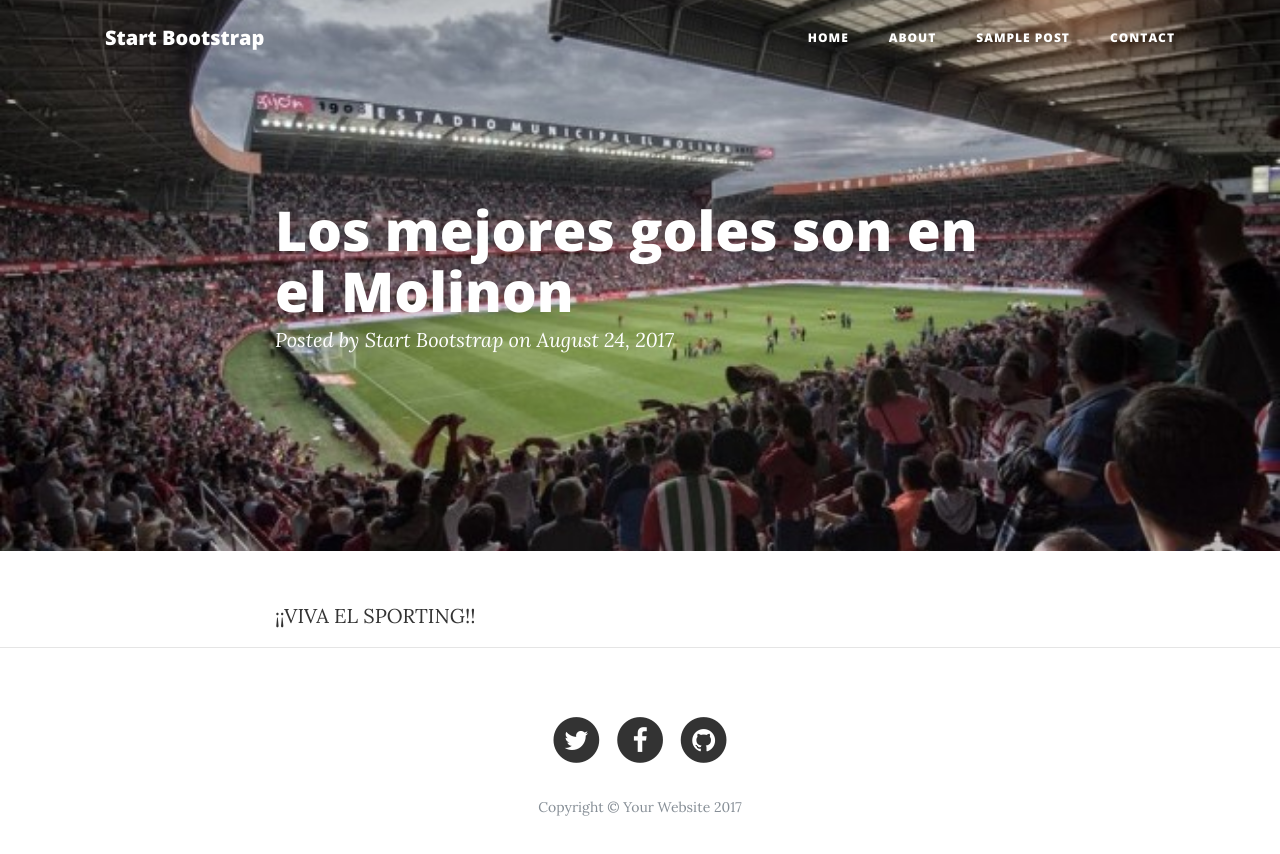
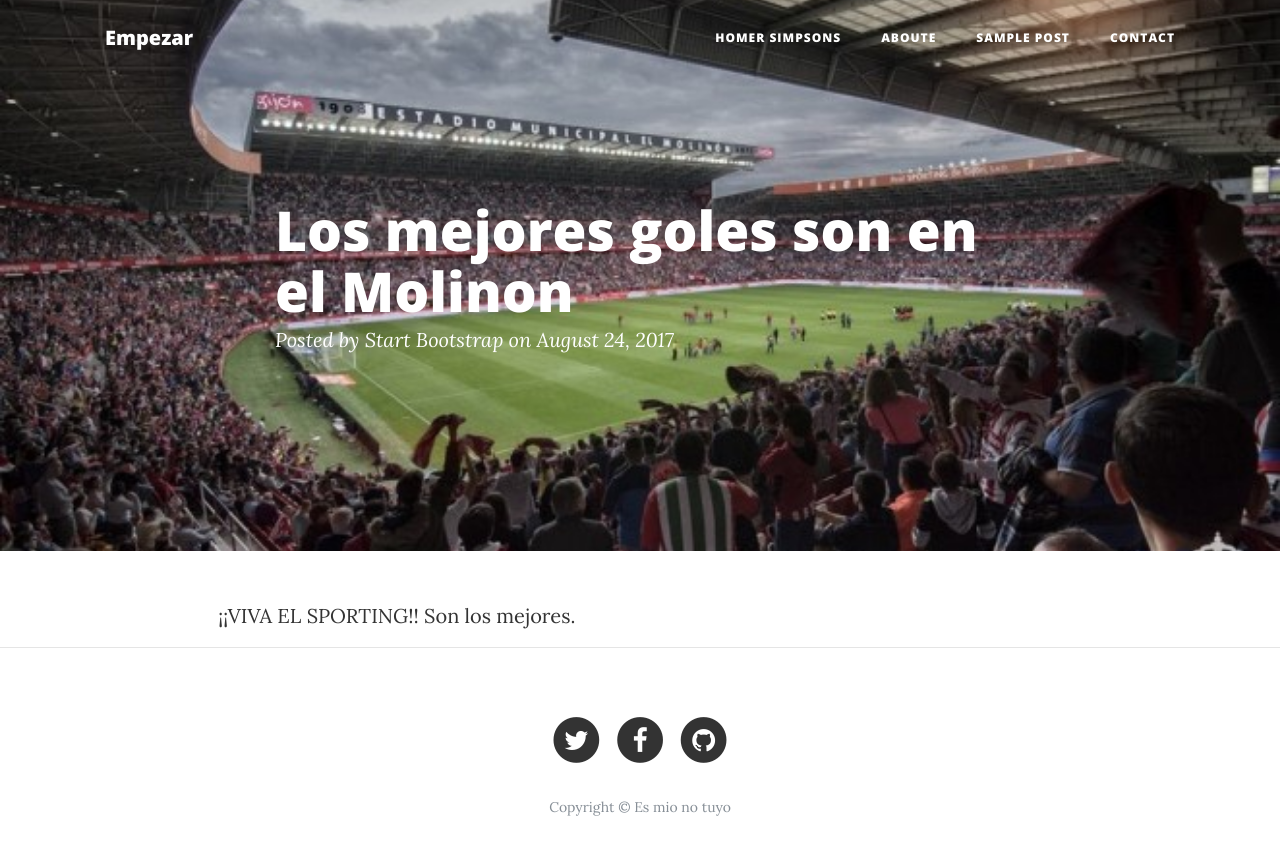
Before and after one commit to cgcas/mirepositorio, a website: page posts/post1.html in a window 1280 px wide. Drawn offline with nearby package versions, Linux system fonts and the light colour scheme.

Commit message:
cambios en el post1

```diff
--- a/posts/post1.html
+++ b/posts/post1.html
@@ -28,7 +28,7 @@
     <!-- Navigation -->
     <nav class="navbar navbar-expand-lg navbar-light fixed-top" id="mainNav">
       <div class="container">
-        <a class="navbar-brand" href="../index.html">Start Bootstrap</a>
+        <a class="navbar-brand" href="../index.html">Empezar</a>
         <button class="navbar-toggler navbar-toggler-right" type="button" data-toggle="collapse" data-target="#navbarResponsive" aria-controls="navbarResponsive" aria-expanded="false" aria-label="Toggle navigation">
           Menu
           <i class="fa fa-bars"></i>
@@ -36,10 +36,10 @@
         <div class="collapse navbar-collapse" id="navbarResponsive">
           <ul class="navbar-nav ml-auto">
             <li class="nav-item">
-              <a class="nav-link" href="../index.html">Home</a>
+              <a class="nav-link" href="../index.html">Homer Simpsons</a>
             </li>
             <li class="nav-item">
-              <a class="nav-link" href="../about.html">About</a>
+              <a class="nav-link" href="../about.html">Aboute</a>
             </li>
             <li class="nav-item">
               <a class="nav-link" href="post1.html">Sample Post</a>
@@ -71,10 +71,10 @@
 
     <!-- Post Content -->
     <article>
-      <div class="container">
+      <div class="contenedor">
         <div class="row">
           <div class="col-lg-8 col-md-10 mx-auto">
-            ¡¡VIVA EL SPORTING!!
+            ¡¡VIVA EL SPORTING!! Son los mejores.
           </div>
         </div>
       </div>
@@ -113,7 +113,7 @@
                 </a>
               </li>
             </ul>
-            <p class="copyright text-muted">Copyright &copy; Your Website 2017</p>
+            <p class="copyright text-muted">Copyright &copy; Es mio no tuyo</p>
           </div>
         </div>
       </div>
```
